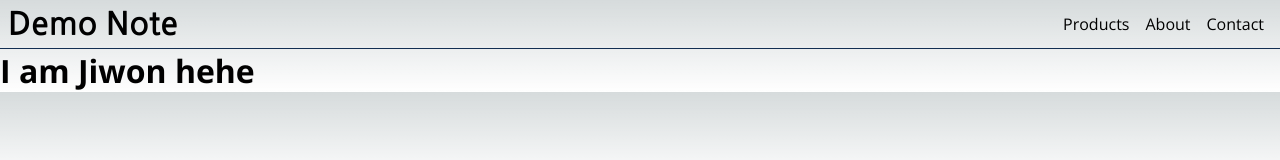
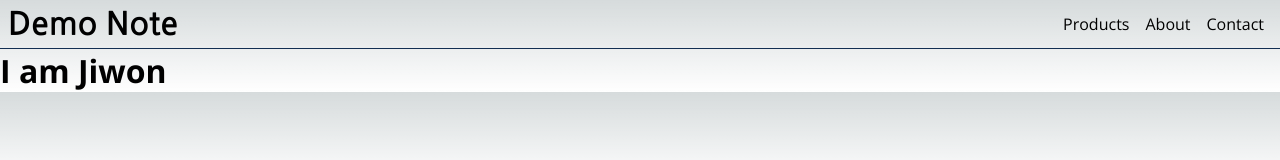
Before and after one commit to jiwon-jane-oh/nextjs-note, a Next.js app: page /about/me/jiwon in a window 1280 px wide. Shown: the top 160 px of the page. Built offline with nearby package versions, Linux system fonts and the light colour scheme.

Commit message:
commit test

```diff
--- a/src/app/about/me/jiwon/page.tsx
+++ b/src/app/about/me/jiwon/page.tsx
@@ -2,7 +2,7 @@
 export default function Page() {
     return (
         <h1>
-        I am Jiwon hehe
+        I am Jiwon
         </h1>
     );
 }
```
